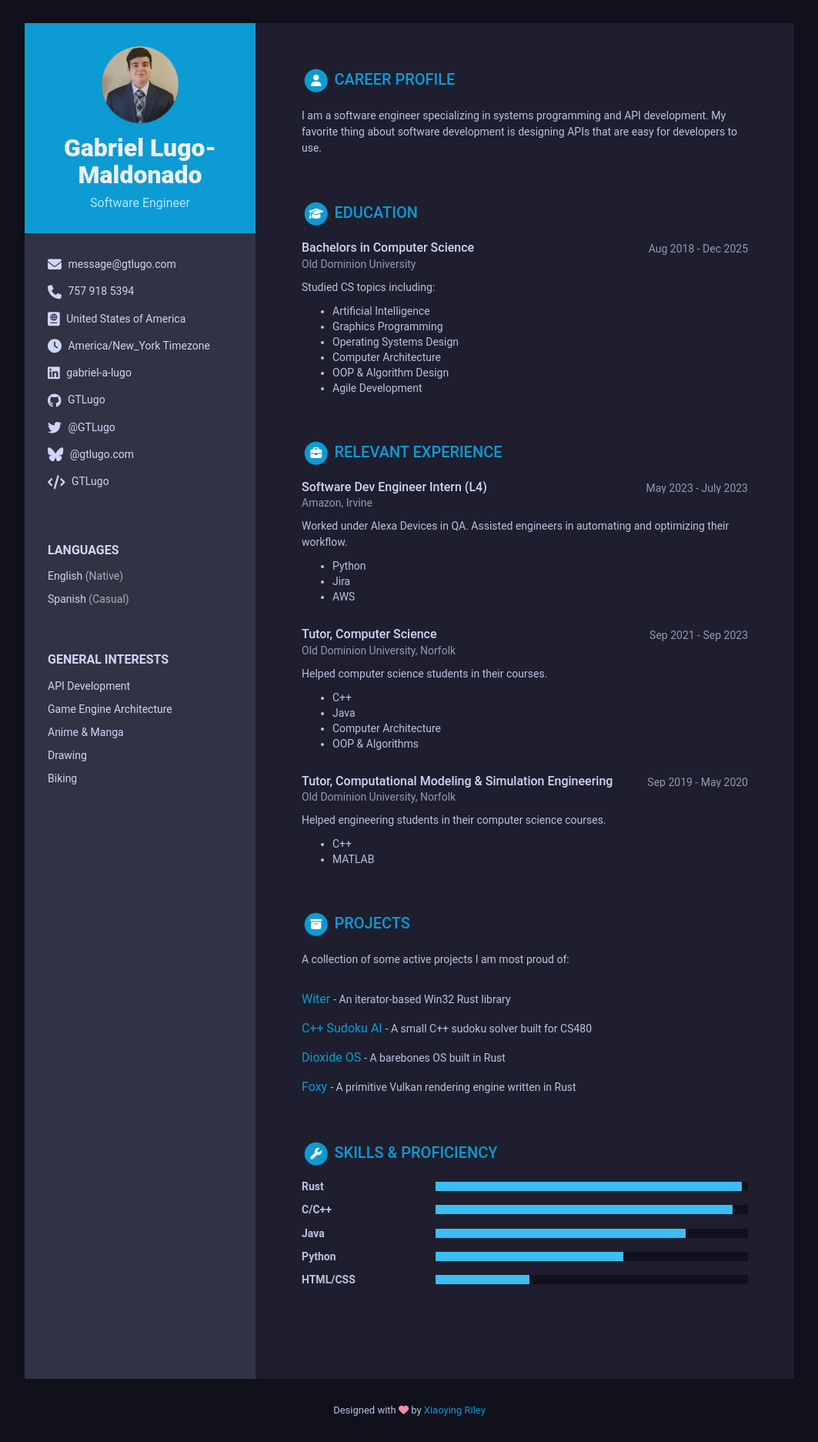
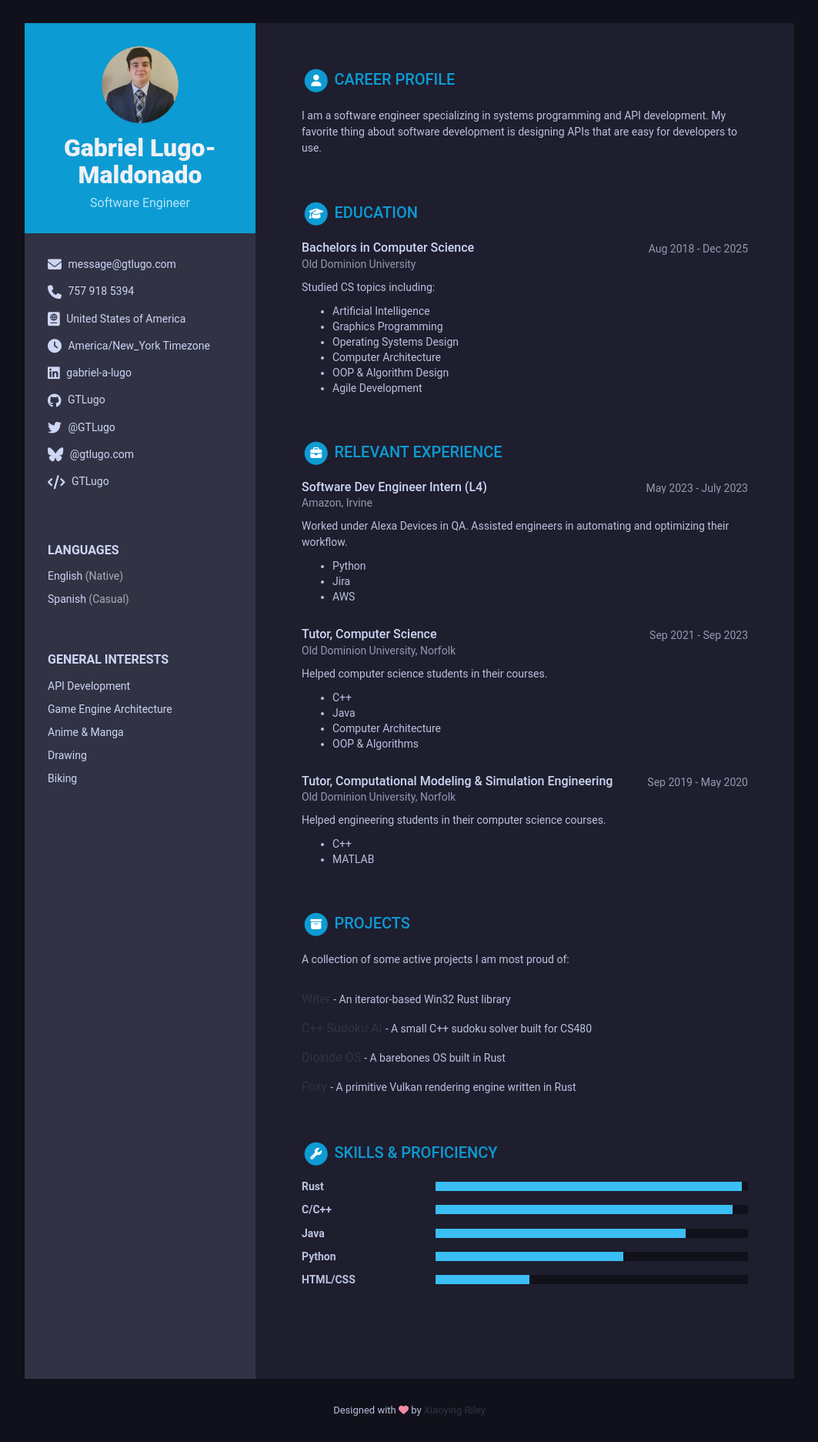
Before and after one commit to GTLugo/resume, a Jekyll site: the page built from index.html, in a window 1280 px wide. Shown: the whole page at 77% size, without its empty margins (108-1171 px from the left). Built offline with Jekyll 4.4.1, drawn with Linux system fonts in a browser that asks for light colours.

Commit message:
Update _base.scss

```diff
--- a/_sass/_base.scss
+++ b/_sass/_base.scss
@@ -19,7 +19,7 @@ h6 {
 }
 
 a {
-  color: $theme-color;
+  color: $extra-color;
 
   &:hover {
     text-decoration: none;
```
